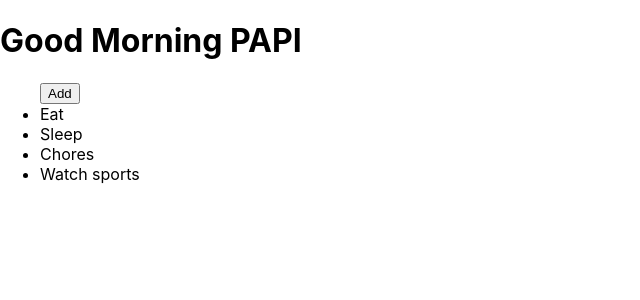
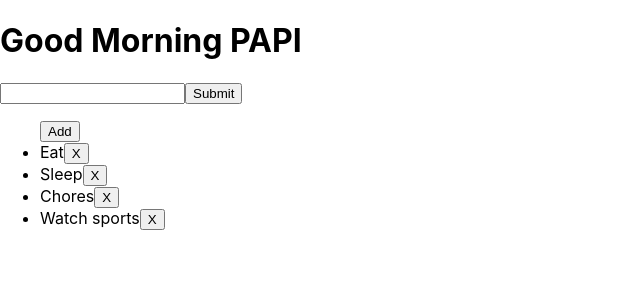
Before and after one commit to DevonTubben/React-practice, a React (Create React App) app: page / in a window 1280 px wide. Shown: the top 300 px of the page, without its empty margins (0-640 px from the left). Built offline with nearby package versions, Linux system fonts and the light colour scheme.

Commit message:
added delete button and forms

```diff
--- a/src/App.js
+++ b/src/App.js
@@ -1,5 +1,6 @@
 import React, { Component } from 'react'
 import List from './List'
+import Form from './Form'
 
 class App extends Component{
   render(){
@@ -9,6 +10,7 @@ class App extends Component{
   return ( // Only thing that should be in your return is a JSX element
     <div className="App">
        <h1>Good Morning {name.toUpperCase()}</h1>
+       <Form />
        <List todos={["Walk Dog", "Workout", "Code", "Sauna", "Run"]}/>
     </div>
   );
--- /dev/null
+++ b/src/Button.js
@@ -0,0 +1,11 @@
+import React, {Component} from 'react'
+
+class Button extends Component{
+    render(){
+        return(
+            <button onClick={() => this.props.delete(this.props.item)}>X</button>
+        )
+    }
+}
+
+export default Button
--- /dev/null
+++ b/src/Form.js
@@ -0,0 +1,14 @@
+import React, {Component} from 'react'
+
+class Form extends Component {
+    render(){
+        return (
+            <form>
+            <input type="text"/>
+            <input type="submit"/>
+            </form>
+        )
+    }
+}
+
+export default Form
--- a/src/Item.js
+++ b/src/Item.js
@@ -1,9 +1,12 @@
 import React, { Component } from 'react'
-
+import Button from './Button'
 class Item extends Component {
     render(){
         return (
-    <li>{this.props.item}</li>
+    <li>
+        {this.props.item}
+        <Button delete={this.props.item}/>
+    </li>
     )
 }
 }
--- a/src/List.js
+++ b/src/List.js
@@ -9,12 +9,13 @@ class List extends Component {
         // By calling super we are executing the constructor defined in component which is absolutely necessary because that constructor defines important attributes on our instance - most notably, props
         super()
         this.state = {
-            todos: ["Eat", "Sleep", "Chores", "Watch sports"]
+            todos: ["Eat", "Sleep", "Chores", "Watch sports"],
+            list: ["Run"]
         }
     }
 
     renderItems() {
-        return this.state.todos.map(item => <Item item={item} string="Hello" list={["Eat", "Stretch", "Chores"]}/>)
+        return this.state.todos.map(item => <Item item={item} delete={this.deleteItem}/>)
     }
 
     handleClick = () => {
@@ -25,6 +26,9 @@ class List extends Component {
         })
     }
 
+    deleteItem = (item) => {
+        console.log('item', item)
+    }
 
     render(){
         return (
```
